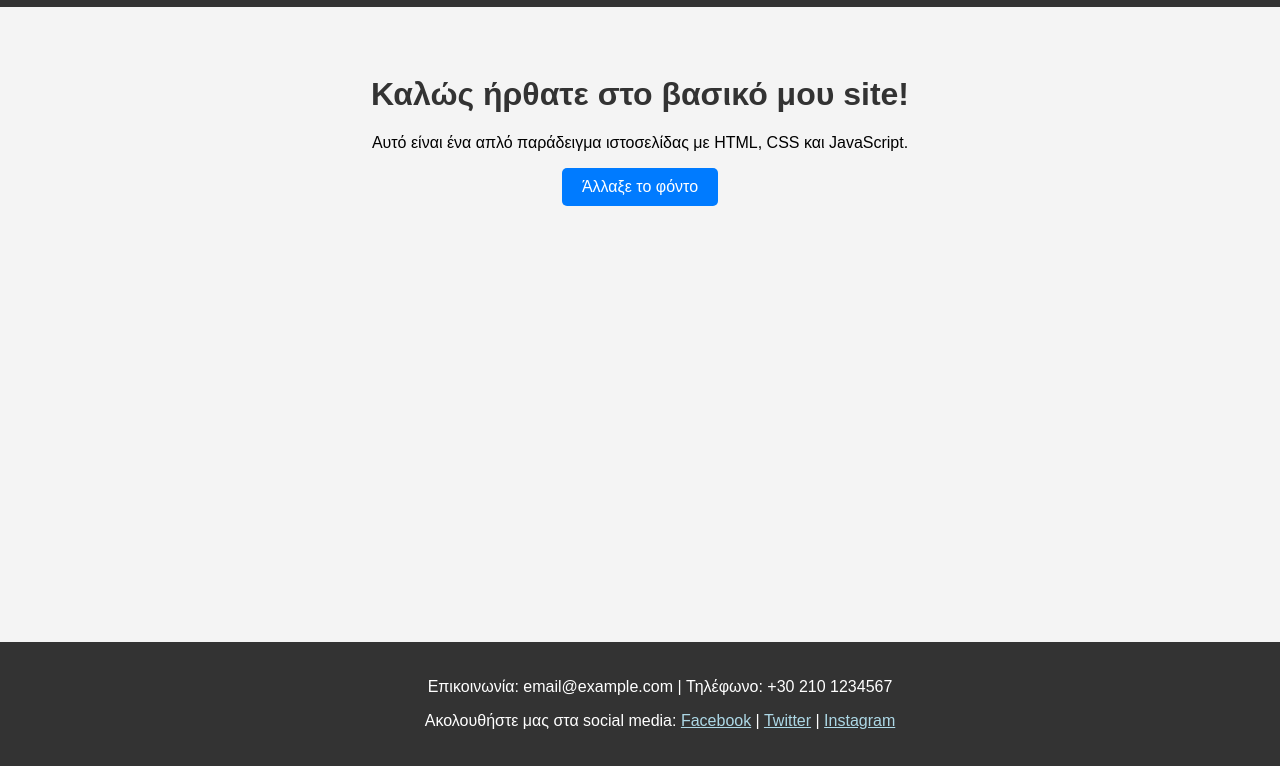
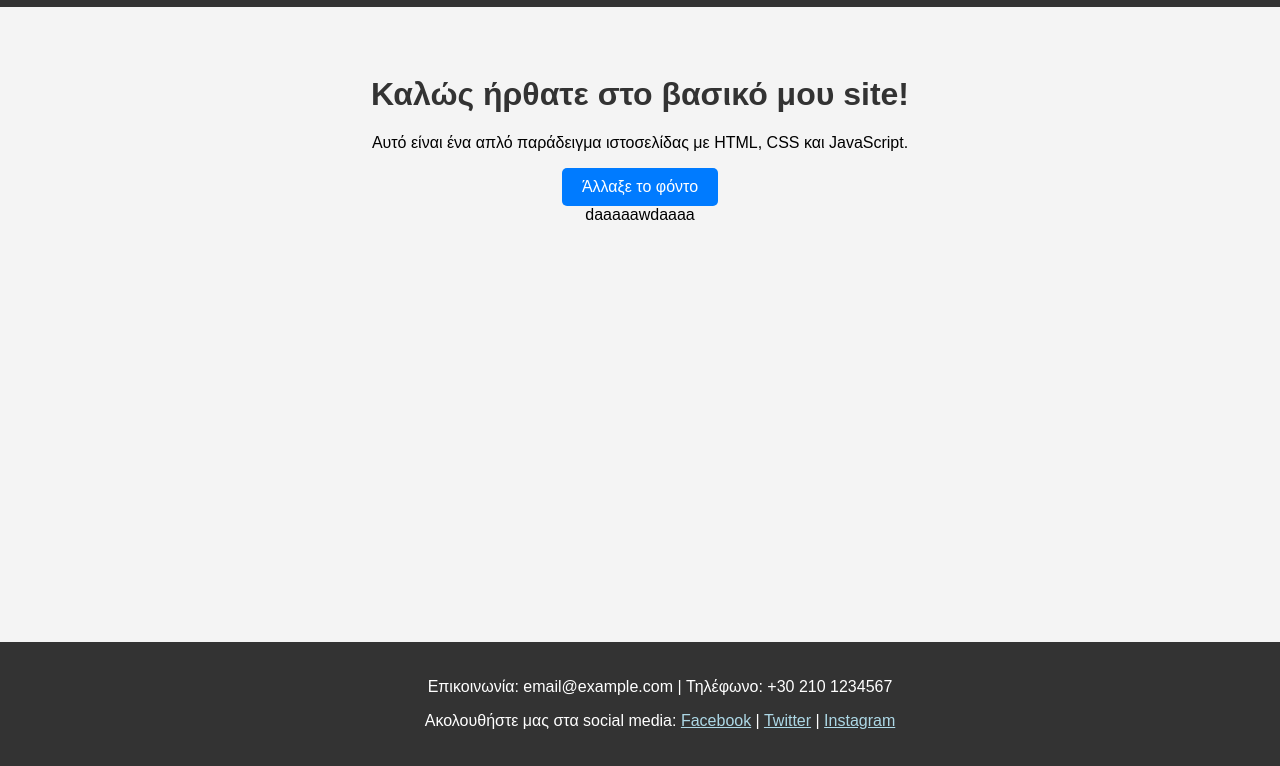
Before and after one commit to billpsem/psematikas.gr, a plain HTML site: page index.html in a window 1280 px wide. Shown: the part 34-800 px from the top of the page. Drawn offline with Linux system fonts and the light colour scheme.

Commit message:
just a save

```diff
--- a/index.html
+++ b/index.html
@@ -32,3 +32,5 @@
     <script src="script.js"></script>
 </body>
 </html>
+
+daaaaawdaaaa
--- a/script.js
+++ b/script.js
@@ -3,3 +3,5 @@ function changeBackgroundColor() {
     document.body.style.backgroundColor = color;
     document.body.style.color = (parseInt(color.substring(1), 16) > 0xffffff / 2) ? '#000' : '#fff';
 }
+
+awdawdaw
--- a/style.css
+++ b/style.css
@@ -86,3 +86,7 @@ footer {
         flex-direction: column;
     }
 }
+
+
+
+dwaaaadawd
```
